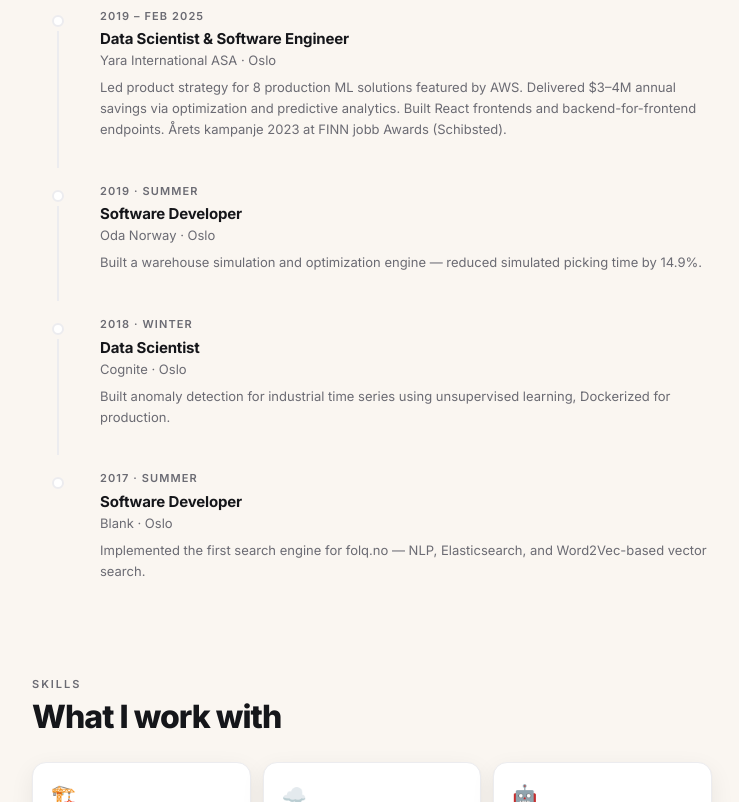
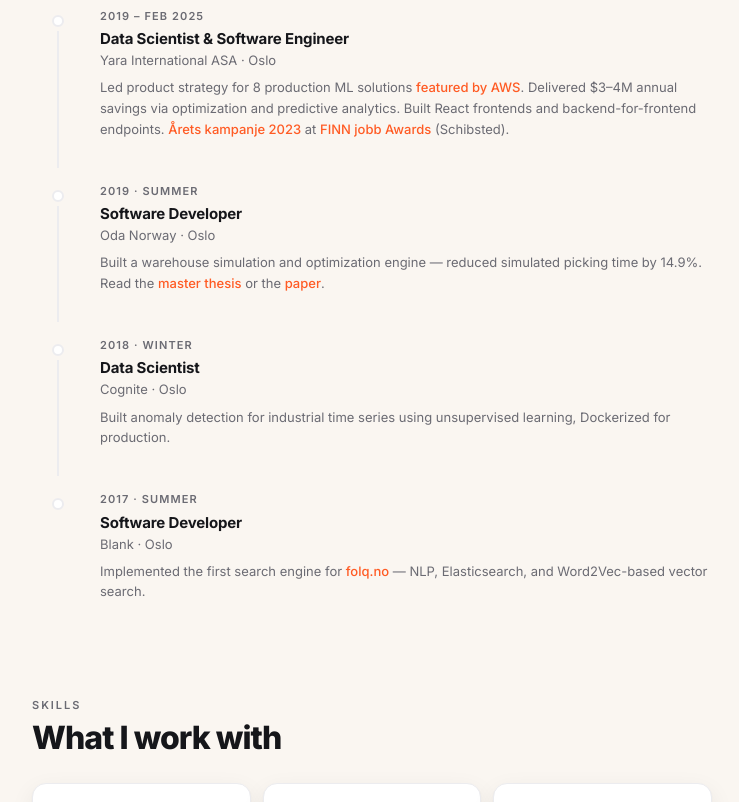
Before and after one commit to isakrs/isakrs, a plain HTML site: page index.html in a window 1280 px wide. Shown: the part 1246-2048 px from the top of the page, without its empty margins (268-1007 px from the left). Drawn offline with Linux system fonts and the light colour scheme.

Commit message:
Add links to timeline entries
Co-Authored-By: Claude Sonnet 4.6 <noreply@anthropic.com>

```diff
--- a/index.html
+++ b/index.html
@@ -292,6 +292,13 @@
       line-height: 1.6;
     }
 
+    .tl-desc a {
+      color: var(--vipps);
+      text-decoration: none;
+      font-weight: 500;
+    }
+    .tl-desc a:hover { text-decoration: underline; }
+
     .tl-badge {
       display: inline-block;
       margin-top: 8px;
@@ -482,7 +489,7 @@
           <div class="tl-title">Platform &amp; Backend Engineer</div>
           <div class="tl-org">Vipps MobilePay · Oslo</div>
           <div class="tl-desc">Own and evolve the Azure Databricks platform used across product and analytics teams. Built Spark services to move data between Databricks and downstream SQL estates. Designed the platform architecture loop: ingest → central platform → curated outputs back to product teams. Set up CI/CD with GitHub Actions for safe, fast releases.</div>
-          <span class="tl-badge">🏆 Hackathon Winner 2025 — "Buy When Available"</span>
+          <a class="tl-badge" href="https://www.linkedin.com/feed/update/urn:li:activity:7432705801934237696/" target="_blank" rel="noopener" style="text-decoration:none;">🏆 Hackathon Winner 2025 — "Buy When Available"</a>
         </div>
       </div>
 
@@ -508,7 +515,7 @@
           <div class="tl-period dim">2019 – Feb 2025</div>
           <div class="tl-title">Data Scientist &amp; Software Engineer</div>
           <div class="tl-org">Yara International ASA · Oslo</div>
-          <div class="tl-desc">Led product strategy for 8 production ML solutions featured by AWS. Delivered $3–4M annual savings via optimization and predictive analytics. Built React frontends and backend-for-frontend endpoints. Årets kampanje 2023 at FINN jobb Awards (Schibsted).</div>
+          <div class="tl-desc">Led product strategy for 8 production ML solutions <a href="https://aws.amazon.com/blogs/machine-learning/how-yara-is-using-mlops-features-of-amazon-sagemaker-to-scale-energy-optimization-across-their-ammonia-plants/" target="_blank" rel="noopener">featured by AWS</a>. Delivered $3–4M annual savings via optimization and predictive analytics. Built React frontends and backend-for-frontend endpoints. <a href="https://www.linkedin.com/feed/update/urn:li:activity:7047538681594716160/" target="_blank" rel="noopener">Årets kampanje 2023</a> at <a href="https://www.aftenposten.no/brandstudio/feature/v/yara/forer-verden-fra-dataskjermen/" target="_blank" rel="noopener">FINN jobb Awards</a> (Schibsted).</div>
         </div>
       </div>
 
@@ -521,7 +528,7 @@
           <div class="tl-period dim">2019 · Summer</div>
           <div class="tl-title">Software Developer</div>
           <div class="tl-org">Oda Norway · Oslo</div>
-          <div class="tl-desc">Built a warehouse simulation and optimization engine — reduced simulated picking time by 14.9%.</div>
+          <div class="tl-desc">Built a warehouse simulation and optimization engine — reduced simulated picking time by 14.9%. Read the <a href="https://drive.google.com/file/d/1ZLUby3gbW84tXPGL59DX9awuovdmFisV/view?usp=sharing" target="_blank" rel="noopener">master thesis</a> or the <a href="https://drive.google.com/file/d/15ugsTqIl5AT9ZfF6gDCZiqHd0Gm5d0Qp/view?usp=sharing" target="_blank" rel="noopener">paper</a>.</div>
         </div>
       </div>
 
@@ -546,7 +553,7 @@
           <div class="tl-period dim">2017 · Summer</div>
           <div class="tl-title">Software Developer</div>
           <div class="tl-org">Blank · Oslo</div>
-          <div class="tl-desc">Implemented the first search engine for folq.no — NLP, Elasticsearch, and Word2Vec-based vector search.</div>
+          <div class="tl-desc">Implemented the first search engine for <a href="https://www.folq.no" target="_blank" rel="noopener">folq.no</a> — NLP, Elasticsearch, and Word2Vec-based vector search.</div>
         </div>
       </div>
 
```
